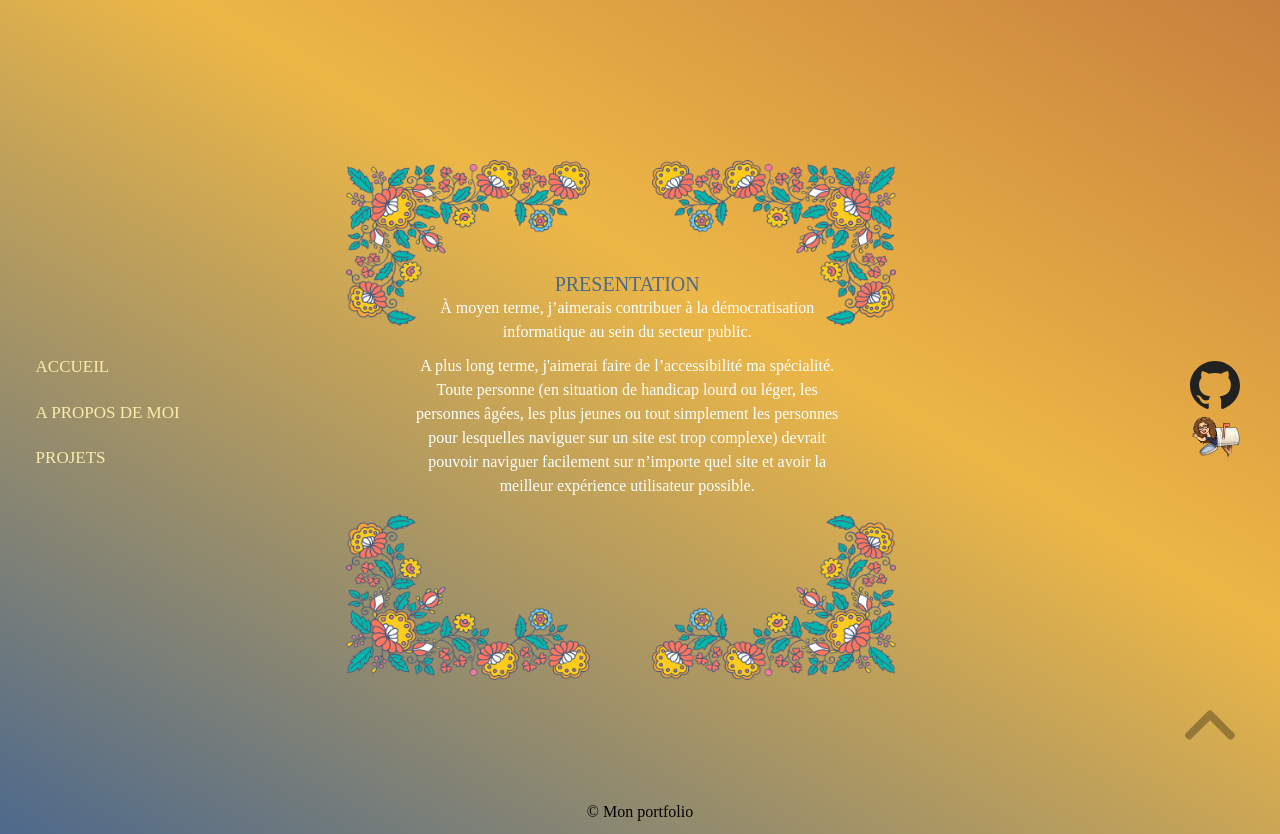
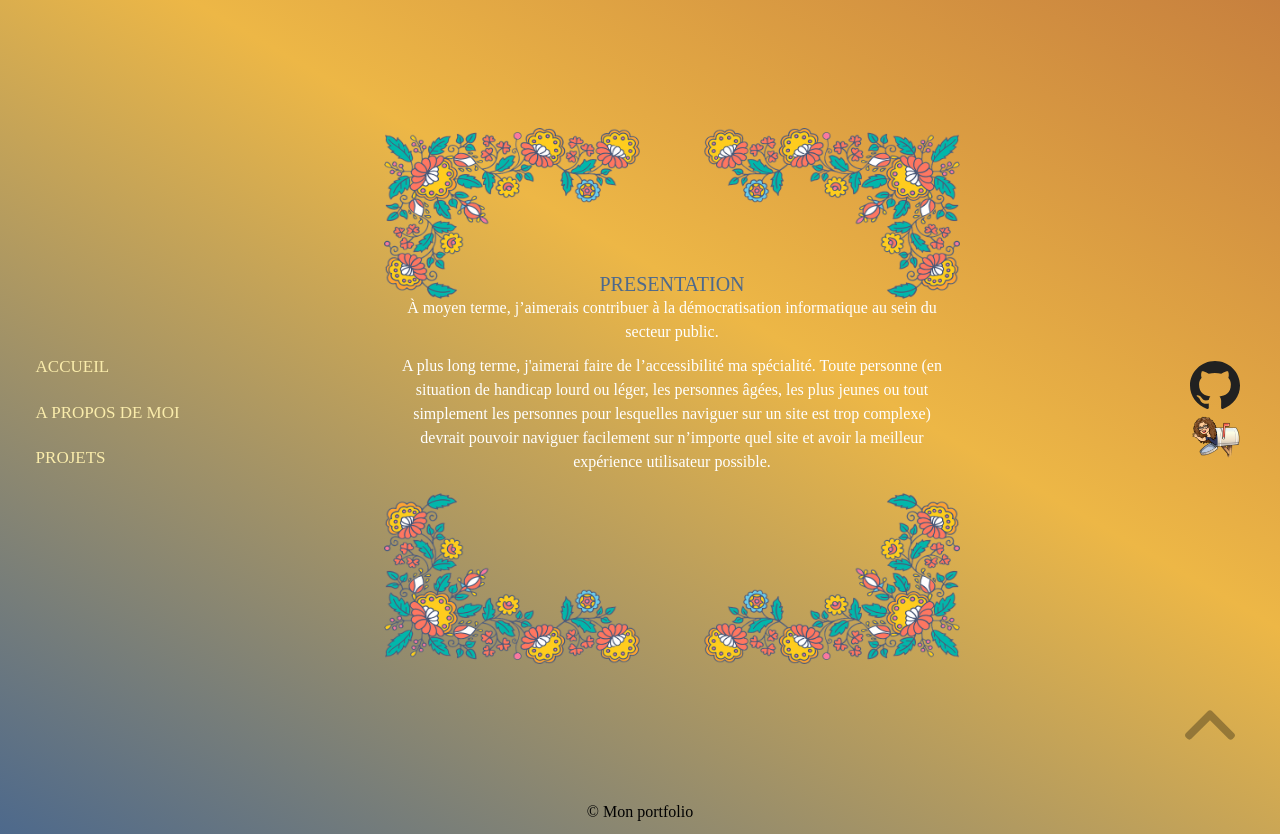
Before and after one commit to KsoniaK/Portfolio, a plain HTML site: page presentation.html in a window 1280 px wide. Drawn offline with nearby package versions, Linux system fonts and the light colour scheme; a web font is replaced by a local one.

Commit message:
mise à jour version mobile, des améliorations sont à apporter page projets

```diff
--- a/assets/style/header_p.css
+++ b/assets/style/header_p.css
@@ -64,6 +64,10 @@
     .dropdown-item{
         color: white;
     }
+    .dropdown-item:hover{
+    color : #ecb646;
+    background-color: transparent;
+    }
     .menu{
         width: 10%;
     }
--- a/assets/style/presentation.css
+++ b/assets/style/presentation.css
@@ -5,16 +5,11 @@ main{
     overflow: hidden;
 }
 .texte-presentation{
-    width: 34%;
+    width: 43%;
     position: absolute;
     top: 34%;
-    left: 32%;
+    left: 31%;
     text-align: center;
-    /* width: 35%;
-    position: absolute;
-    top: 31%;
-    left: 32%;
-    text-align: center; */
 
 }
 .texte-presentation h2{
@@ -24,23 +19,18 @@ main{
     color: white;
 }
 #page-presentation{
-    display: flex;
-    justify-content: center;
+    /* display: flex;
+    justify-content: center; */
     height: 100vh;
 }
 #page-presentation img{
-    width: 43%;
-    height: 65vh;
+    width: 45%;
+    height: 67vh;
     position: absolute;
-    top: 20%;
-    left: 27%;
-    /* width: 55%;
-    height: 95vh;
-    position: absolute;
-    top: 11%;
-    left: 27%; */
+    top: 16%;
+    left: 30%;
 }
-.animation-presentation{
+.animation-presentation img{
     animation-duration: 1.5s;
     animation-name: slideinpresentation;
     animation-iteration-count: 1;
@@ -48,12 +38,12 @@ main{
 @keyframes slideinpresentation {
     from {
       margin-left: 100%;
-      width: 100%;
+      width: 45%;
     }
 
     to {
       margin-left: 0%;
-      width: 100%;
+      width: 45%;
     }
   }
 
@@ -77,7 +67,6 @@ main{
         display: none;
     }
     .texte-presentation{
-        /* border: 1px solid #4d698c; */
         padding: 3rem;
         width: 90%;
         position: absolute;
```
Also changed, not shown: assets/style/projets.css (+6 -6 lines), assets/img/flowers-g058ecb64c_1280.png (deleted), assets/img/flowers-gd319396c5_1920.png (deleted), assets/img/flowers-gfed285e42_1280.png (deleted), assets/img/frame-g14a9f4146_1280.png (deleted), assets/img/frame-g41040e9ef_1280.png (deleted), assets/img/frame-g6b5bd2287_1920.png (deleted), 1 other file.
